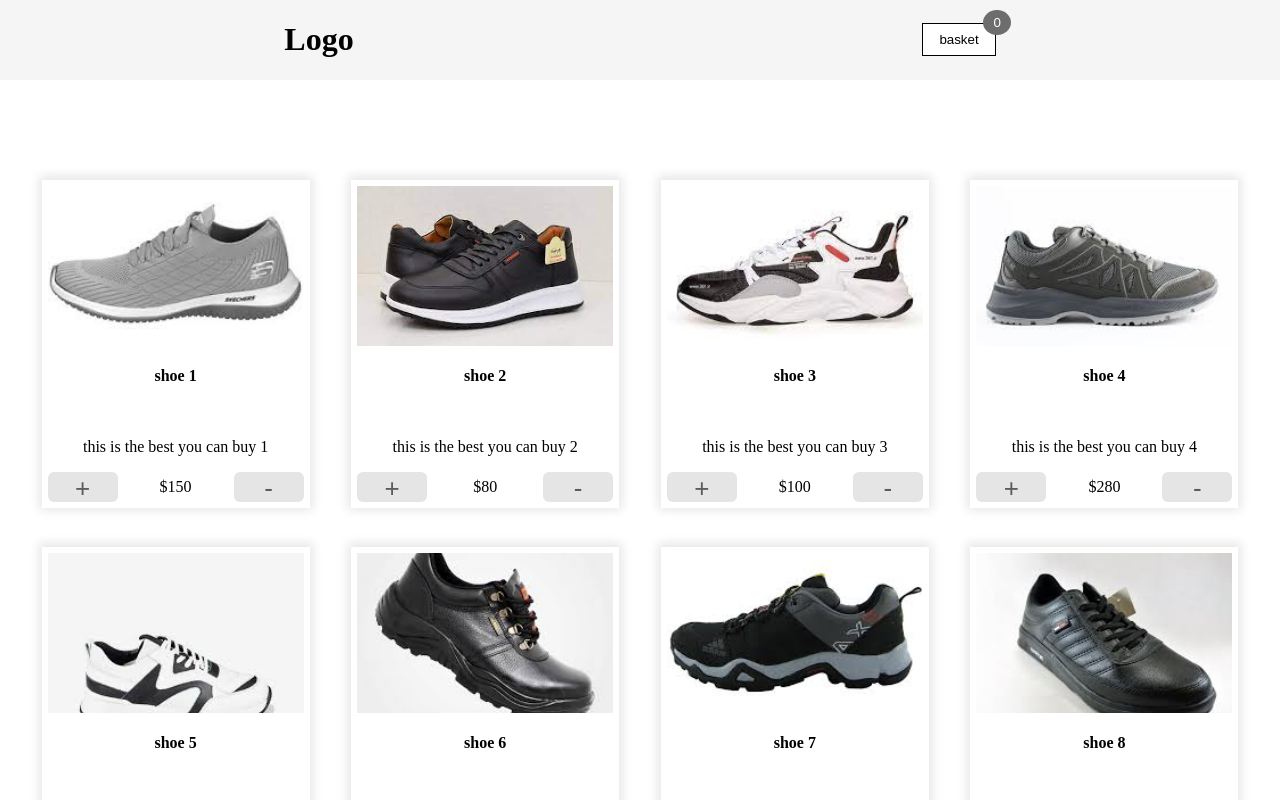
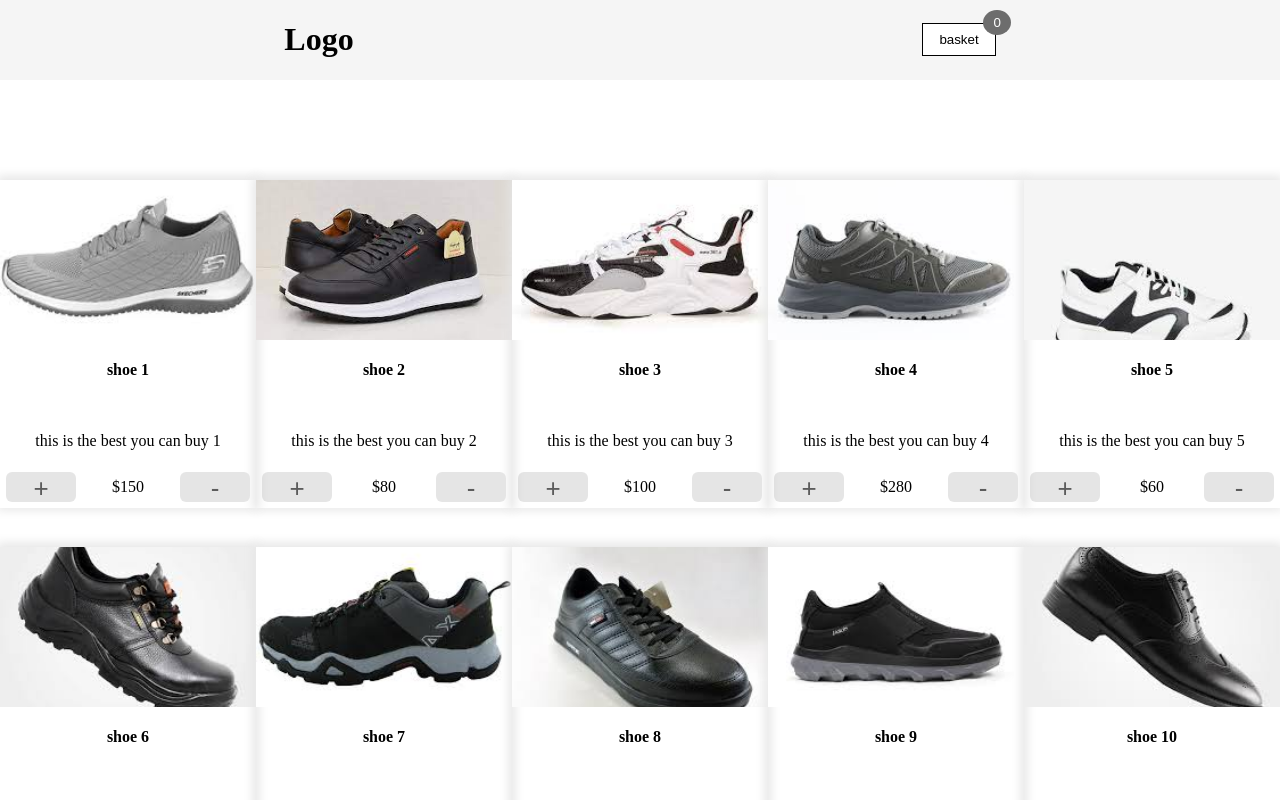
Before and after one commit to Amirrezakashipazha/Online-Shop, a React (Create React App) app: page / in a window 1280 px wide. Shown: the top 800 px of the page. Built offline with nearby package versions, Linux system fonts and the light colour scheme.

Commit message:
add number of product in app

```diff
--- a/src/App.js
+++ b/src/App.js
@@ -114,6 +114,15 @@ function App() {
     items_shop.push(Products[i].id);
   }
 
+  let items_shop_number = [];
+  for (let i = 0; i < Products.length; i++) {
+    items_shop_number.push({
+      id: Products[i].id,
+      number: Products[i].number,
+    });
+  }
+  console.log(items_shop_number);
+
   return (
     <>
       <div className={style.App}>
@@ -128,7 +137,14 @@ function App() {
                 id_item={item.id}
                 number_item={item.number}
                 price_item={item.price}
-                added_item={items_shop.includes(item.id) ? "added !!!" : ""}
+                numberOfProduct_item={
+                  items_shop_number.find((obj) => obj.id === item.id)
+                    ? `added ${
+                        items_shop_number.find((obj) => obj.id === item.id)
+                          .number
+                      } item`
+                    : ""
+                }
                 style_item={
                   items_shop.includes(item.id)
                     ? { background: "rgb(160, 219, 160)" }
--- a/src/component/item.js
+++ b/src/component/item.js
@@ -1,4 +1,4 @@
-import { useDispatch } from "react-redux";
+import { useDispatch, useSelector } from "react-redux";
 import style from "./item.module.css";
 import { AddItem, RemoveItem } from "../store";
 
@@ -10,18 +10,19 @@ const Item = ({
   id_item,
   number_item,
   style_item,
-  added_item,
   class_item,
+  numberOfProduct_item,
 }) => {
+
   const Dispatch = useDispatch();
 
   return (
-    <div className={`${style.item} ${class_item}`} style={style_item}>
+    <div className={`${style.item} ${class_item}`}>
       <img className={style.widthimg} src={img_item} alt="img-item" />
       <h4>{name_item}</h4>
-      <h5>{added_item}</h5>
+      <h5>{numberOfProduct_item}</h5>
       <p>{descraption_item}</p>
-      <div>
+      <div style={style_item}>
         <button
           className={style.btn}
           onClick={() =>
@@ -41,6 +42,7 @@ const Item = ({
         >
           +
         </button>
+
         <span>${price_item}</span>
         <button
           className={style.btn}
--- a/src/component/item.module.css
+++ b/src/component/item.module.css
@@ -4,7 +4,7 @@
   justify-content: space-between;
   align-items: center;
   width: 20vw;
-  padding: 6px;
+  /* padding: 6px; */
   margin-bottom: 3vw;
   box-shadow: 0px -1px 10px 3px rgb(230, 230, 230);
 }
@@ -32,10 +32,11 @@
   cursor: pointer;
 }
 .item div {
-  width: 100%;
+  width: calc(100% - 12px);
   display: flex;
   justify-content: space-between;
   align-items: center;
+  padding: 6px;
 }
 .item div button {
   border: none;
```
